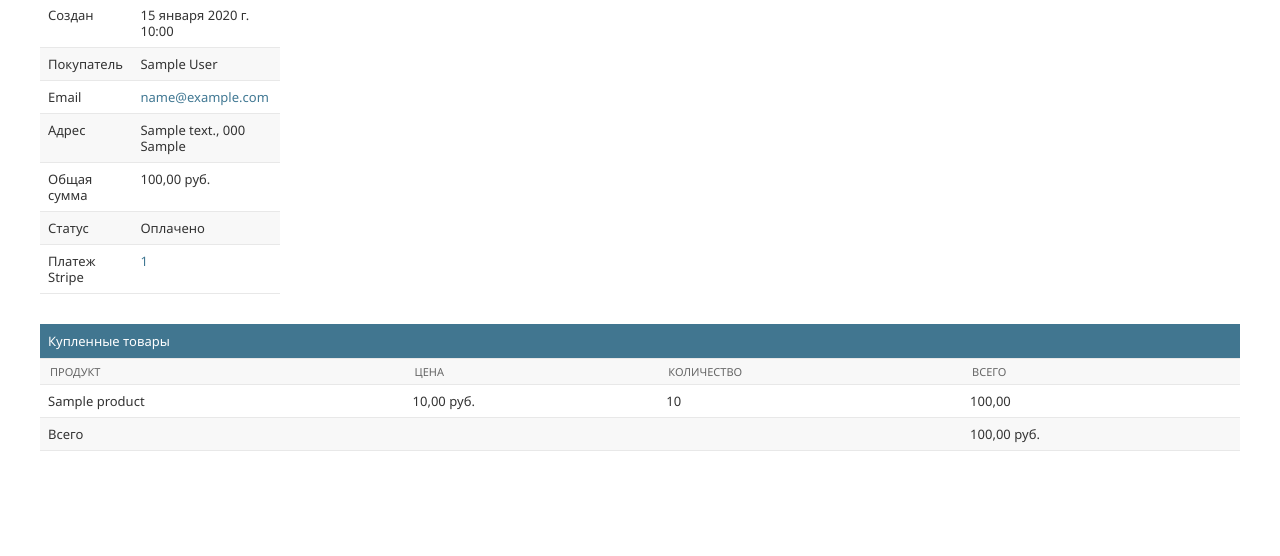
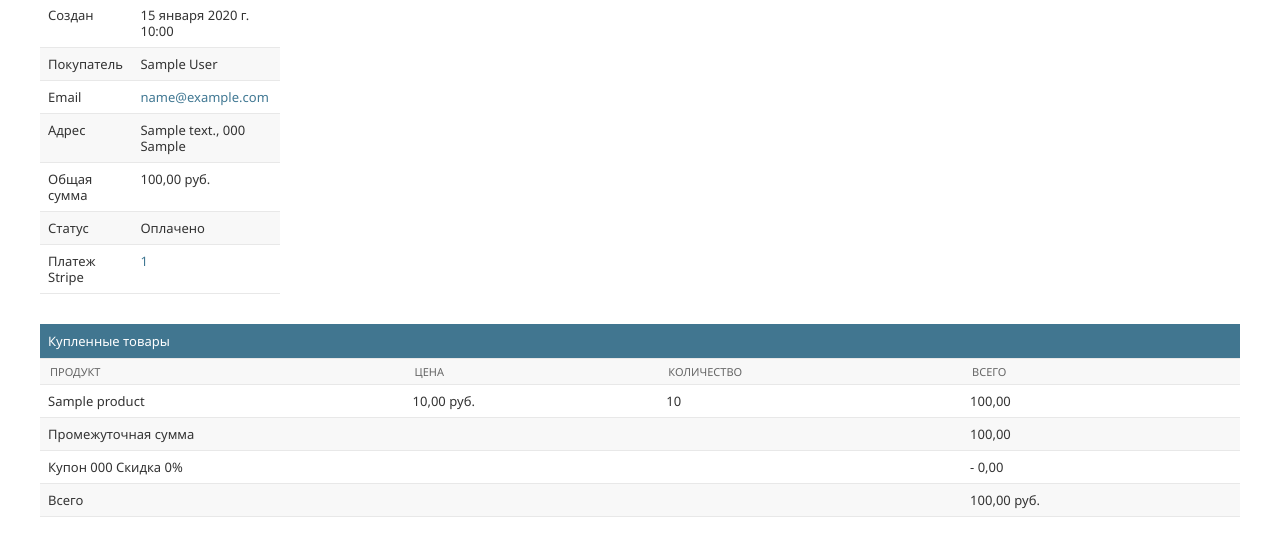
Before and after one commit to Dontgoingforyou/myshop, a Django app: page /orders/admin/order/1/ in a window 1280 px wide. Shown: the part 160-716 px from the top of the page. Run offline with Django 5.2, Linux system fonts and the light colour scheme; a user stored in the database is signed in; tables that the repository leaves empty hold one stand-in row (values such as "Sample post"); parts of the project's set-up code (start-up, migrations or seed data) failed here and were passed over.

Commit message:
added a discount coupon system in PDF

```diff
--- a/orders/templates/admin/orders/order/detail.html
+++ b/orders/templates/admin/orders/order/detail.html
@@ -74,9 +74,24 @@
                     <td class="num">{{ item.get_cost }}</td>
                 </tr>
             {% endfor %}
+
+            {% if order.coupon %}
+                <tr class="subtotal">
+                    <td colspan="3">Промежуточная сумма</td>
+                    <td class="num">{{ order.get_total_cost_before_discount|floatformat:2 }}</td>
+                </tr>
+                <tr>
+                    <td colspan="3">
+                        Купон {{ order.coupon.code }}
+                        Скидка {{ order.discount }}%
+                    </td>
+                    <td class="num neg">- {{ order.get_discount|floatformat:2 }}</td>
+                </tr>
+            {% endif %}
+
                 <tr class="total">
                     <td colspan="3">Всего</td>
-                    <td class="num">{{ order.get_total_cost }} руб.</td>
+                    <td class="num">{{ order.get_total_cost|floatformat:2 }} руб.</td>
                 </tr>
             </tbody>
         </table>
```
Also changed, not shown: orders/templates/orders/order/pdf.html (+16 -1 lines).
